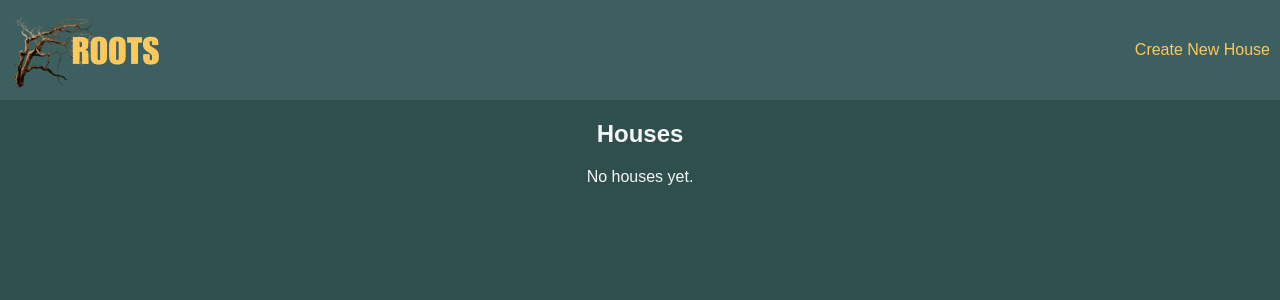
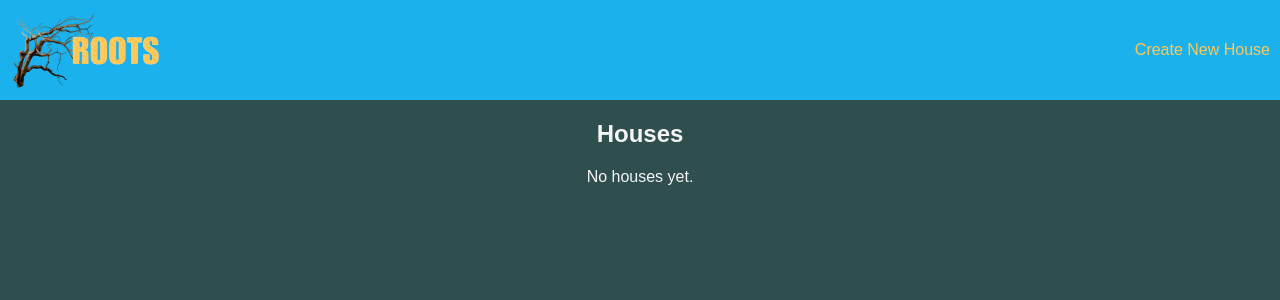
Before and after one commit to pedro2321/Roots2, a Flask app: page / in a window 1280 px wide. Shown: the top 300 px of the page. Run offline with Flask 3, Linux system fonts and the light colour scheme; data that the repository does not hold is empty; some libraries are stand-ins or nearby versions.

Commit message:
test new colors

```diff
--- a/templates/index.html
+++ b/templates/index.html
@@ -16,7 +16,7 @@
     </style>
 </head>
 <body>
-<header style="display:flex; align-items:center; justify-content:space-between; background-color:#3E5F5F; padding:10px;">
+<header style="display:flex; align-items:center; justify-content:space-between; background-color:#1AB1ED; padding:10px;">
     <img src="/static/logo.png" alt="Roots Logo" style="height:80px;">
     <a href="/house/new" style="color:#FFC857; text-decoration:none;">Create New House</a>
 </header>
```
